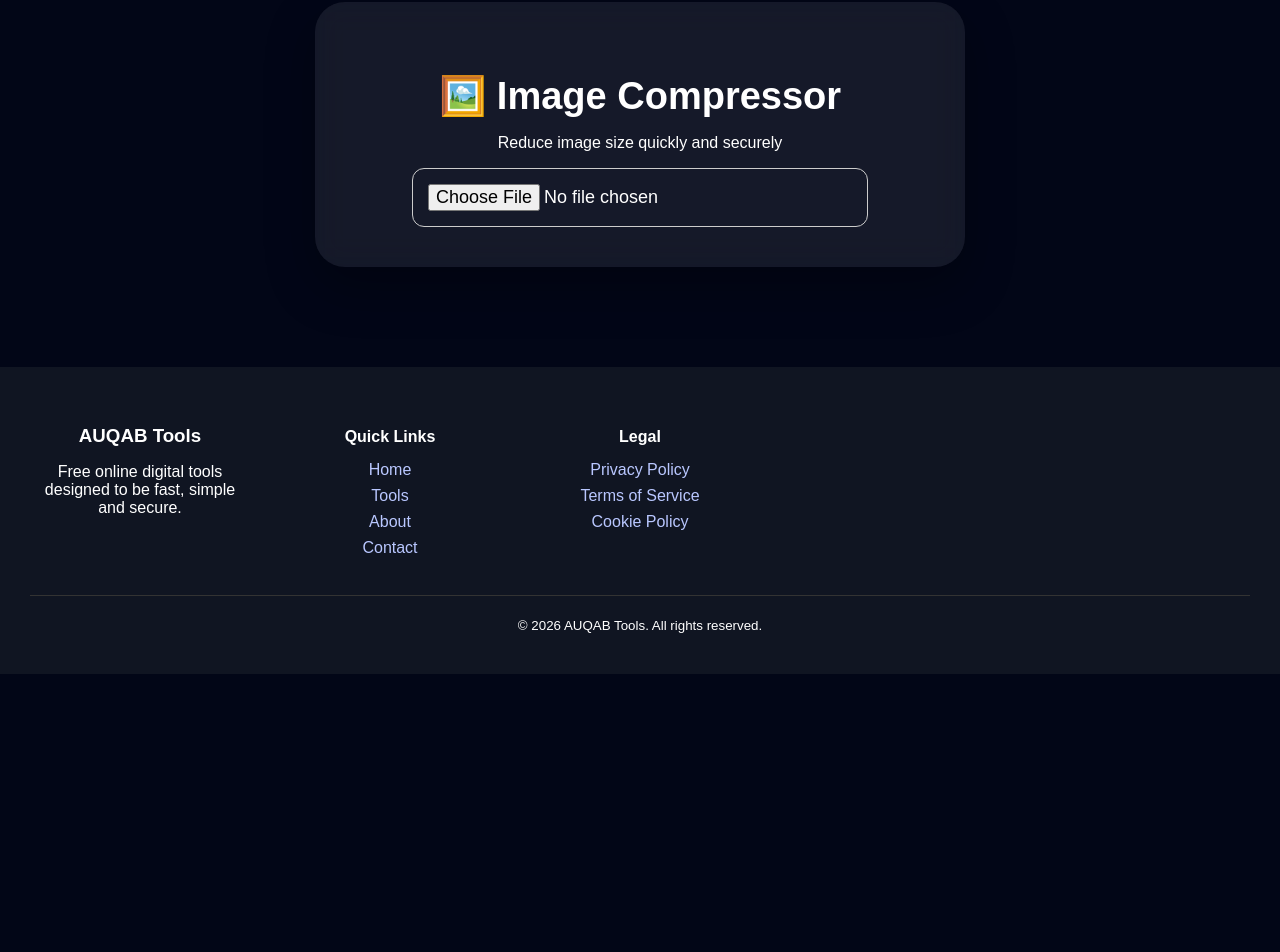
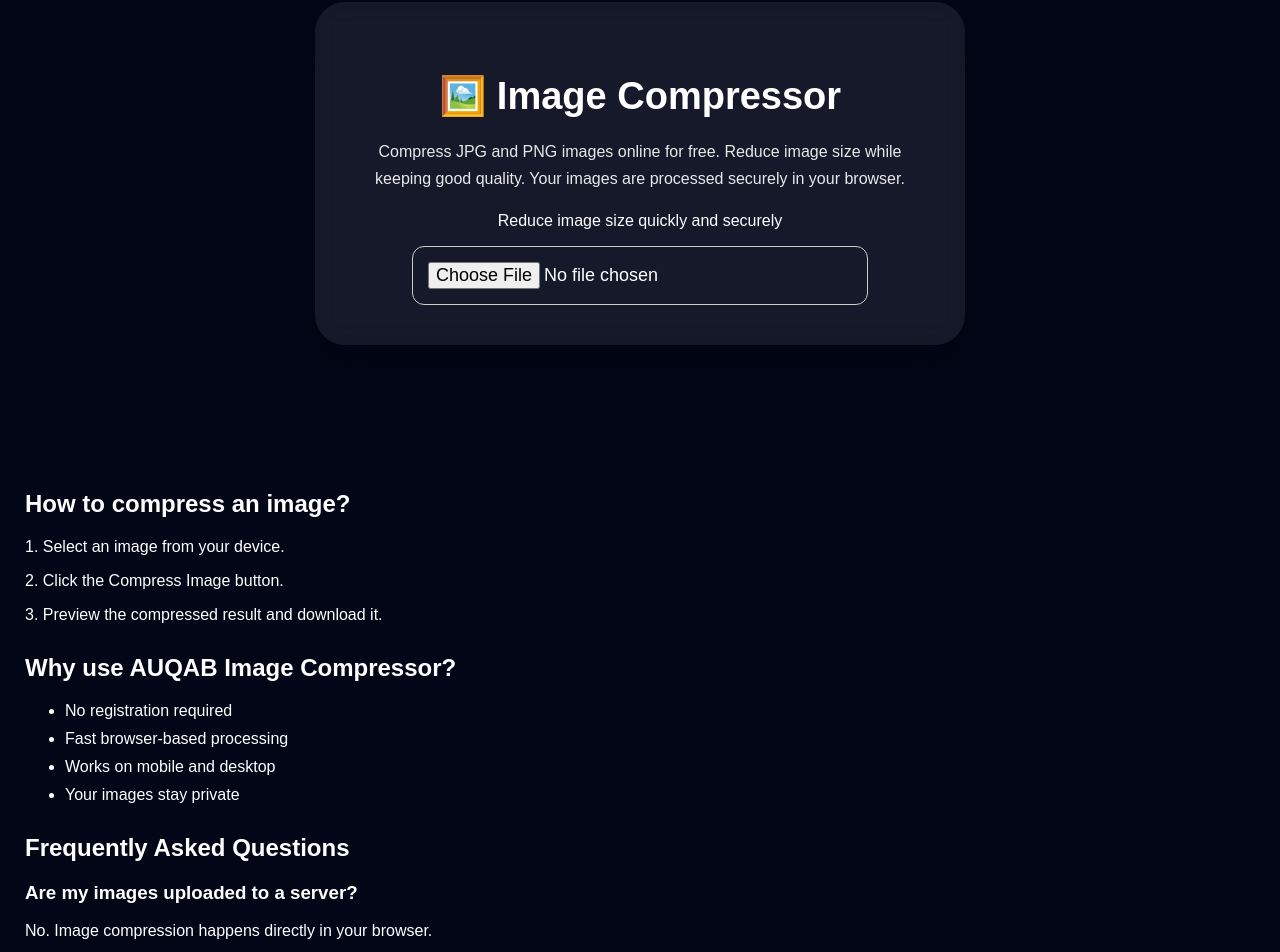
Before and after one commit to Auqab/AUQAB-Tools, a React (Vite) app: page /tools/image-compressor in a window 1280 px wide. Shown: the part 140-1092 px from the top of the page. Before the commit the page ends 814 px from the top, so only its background shows below. Built offline with nearby package versions, Linux system fonts and the light colour scheme.

Commit message:
Improve image compressor SEO content

```diff
--- a/src/App.css
+++ b/src/App.css
@@ -1213,3 +1213,28 @@ text-align:center;
 padding-top:20px;
 border-top:1px solid #333;
 }
+
+
+.tool-description{
+max-width:700px;
+margin:20px auto;
+line-height:1.7;
+opacity:.9;
+}
+
+
+.info-section{
+margin-top:40px;
+padding:25px;
+text-align:left;
+}
+
+
+.info-section h2{
+margin-top:30px;
+}
+
+
+.info-section li{
+margin:10px 0;
+}
--- a/src/pages/ImageCompressor.jsx
+++ b/src/pages/ImageCompressor.jsx
@@ -195,6 +195,11 @@ description="Compress images online while keeping quality."
 🖼️ Image Compressor
 </h1>
 
+<p className="tool-description">
+Compress JPG and PNG images online for free.
+Reduce image size while keeping good quality.
+Your images are processed securely in your browser.
+</p>
 
 <p>
 Reduce image size quickly and securely
@@ -281,6 +286,61 @@ Download Image
 
 </section>
 
+<div className="info-section">
+
+<h2>
+How to compress an image?
+</h2>
+
+<p>
+1. Select an image from your device.
+</p>
+
+<p>
+2. Click the Compress Image button.
+</p>
+
+<p>
+3. Preview the compressed result and download it.
+</p>
+
+
+<h2>
+Why use AUQAB Image Compressor?
+</h2>
+
+<ul>
+<li>No registration required</li>
+<li>Fast browser-based processing</li>
+<li>Works on mobile and desktop</li>
+<li>Your images stay private</li>
+</ul>
+
+
+<h2>
+Frequently Asked Questions
+</h2>
+
+
+<h3>
+Are my images uploaded to a server?
+</h3>
+
+<p>
+No. Image compression happens directly in your browser.
+</p>
+
+
+<h3>
+Which formats are supported?
+</h3>
+
+<p>
+Currently JPG and PNG images are supported.
+</p>
+
+
+</div>
 
 </>
 
```
